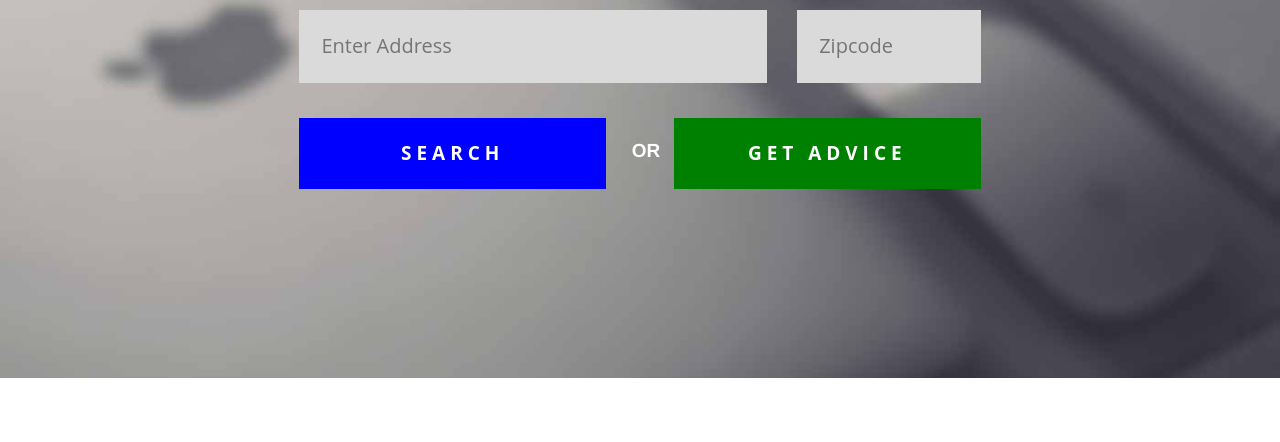
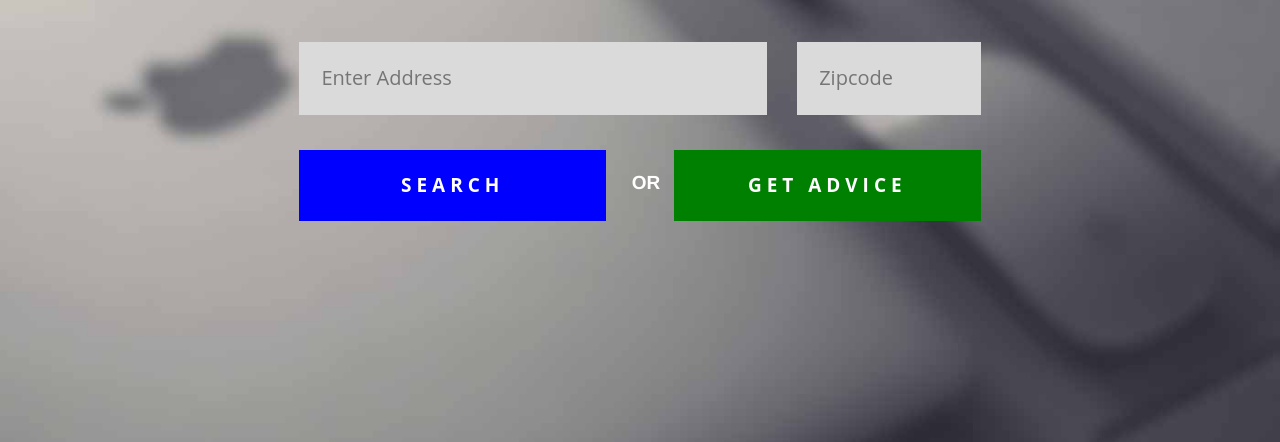
Before and after one commit to Chandankroy92/landing, a plain HTML site: page index.html in a window 1280 px wide. Shown: the part 358-800 px from the top of the page. Drawn offline with nearby package versions, Linux system fonts and the light colour scheme; files that its build step writes are made by us from their sources.

Commit message:
responsive

```diff
--- a/css/src/landing.scss
+++ b/css/src/landing.scss
@@ -1,8 +1,10 @@
 	#landing {
+		width: 100%;
+		height: 100vh;
 		background-image: url('../images/parallax-bg.jpg');
 		background-size: cover;
 		background-position: 21% ;
-		min-height: 92vh;
+		/*min-height: 92vh;*/
 		color: #fff;
 		position: relative;
 		padding-top: 25px;
```
